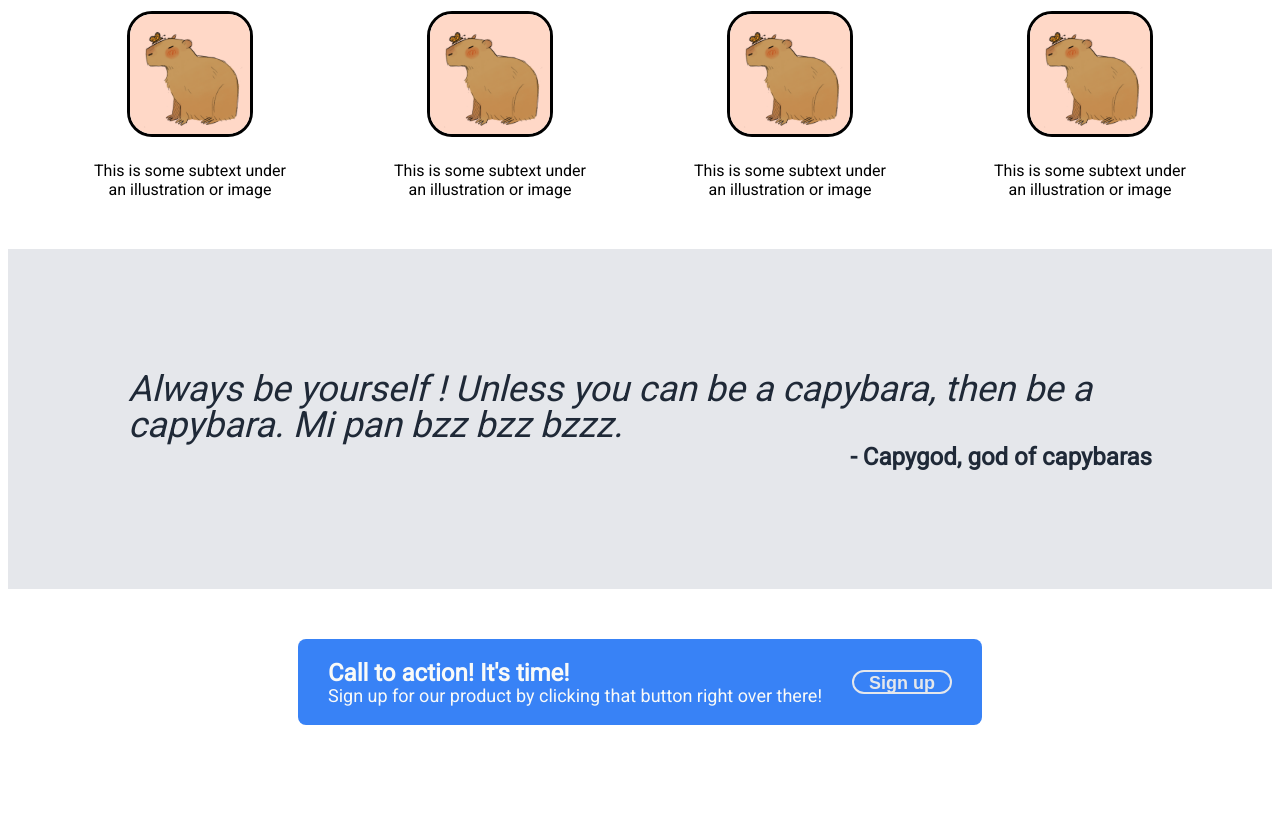
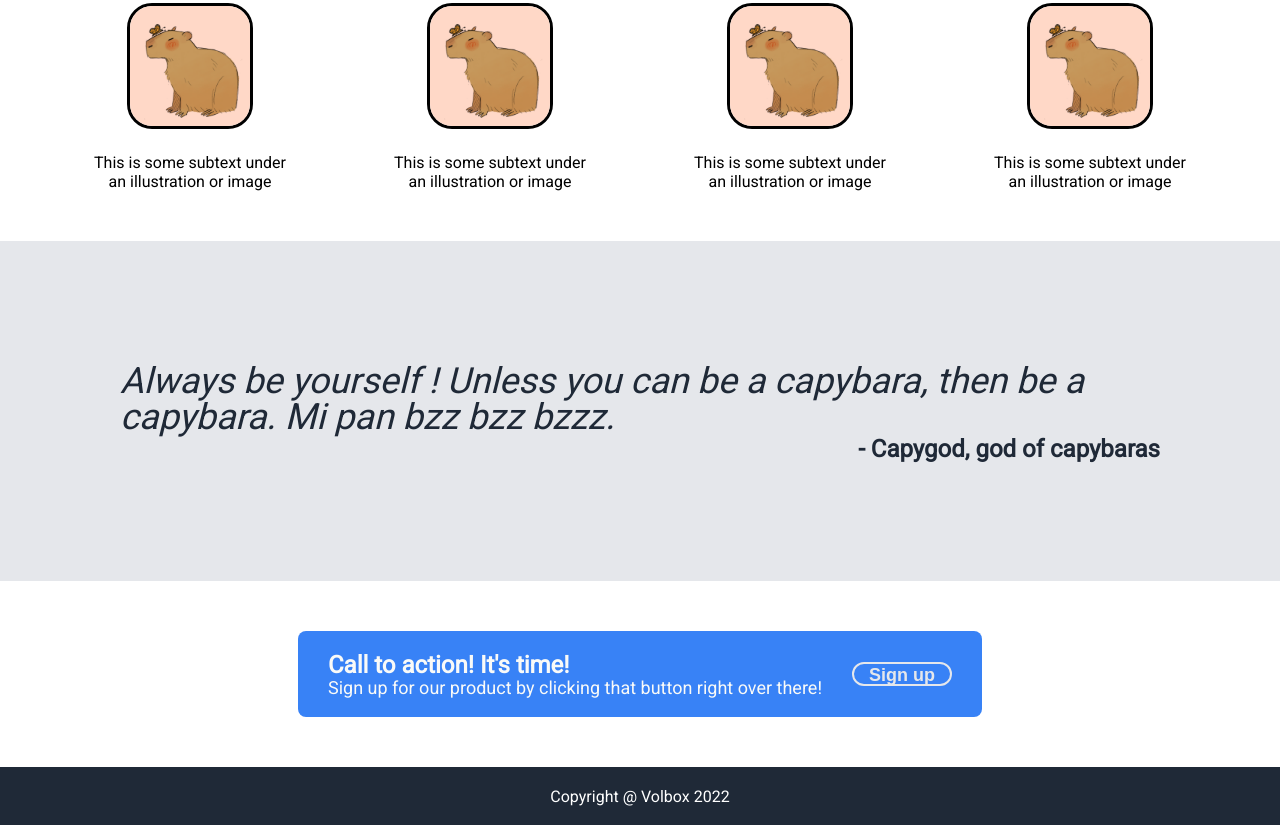
Before and after one commit to volbox2/flexbox, a plain HTML site: page index.html in a window 1280 px wide. Shown: the part 683-1508 px from the top of the page. Before the commit the page ends 1466 px from the top, so only its background shows below. Drawn offline with Linux system fonts and the light colour scheme.

Commit message:
Done footer

```diff
--- a/index.html
+++ b/index.html
@@ -8,7 +8,7 @@
      <title>Website</title>
      <link rel="stylesheet" href="style.css">
     </head>
-    <body>
+    <body style="margin:0">
     <div class="part1">
         <div class="header">
             <img src="./img/logo.png" alt="logo" id="logo">
@@ -65,5 +65,8 @@
   <button class="white">Sign up</button>
 </div>
 </div>
+<div class="footer">
+  <p class="footertext"> Copyright @ Volbox 2022</p>
+</div>
 </body>
 </html>
--- a/style.css
+++ b/style.css
@@ -156,3 +156,14 @@ p{
     border-color: white;
     border:2px solid;
 }
+
+.footer{
+    display:flex;
+    padding:20px 40px;
+    justify-content: center;
+    background-color: #1f2937;
+}
+
+.footertext{
+    color:white;
+}
```
